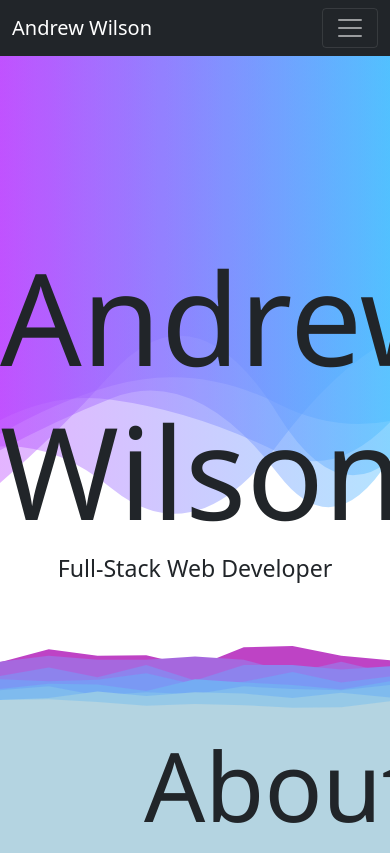
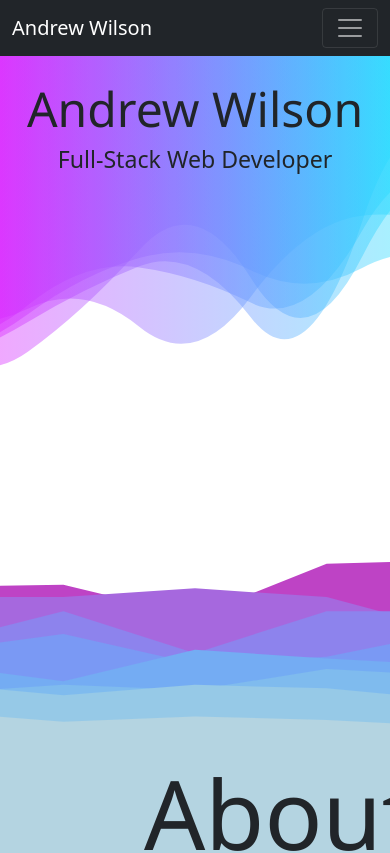
Before and after one commit to andwilson36/react-portfolio, a React (Create React App) app: page / in a window 390 px wide. Shown: the top 853 px of the page. Built offline with nearby package versions, Linux system fonts and the light colour scheme.

Commit message:
mobile for name and sub

```diff
--- a/src/index.css
+++ b/src/index.css
@@ -23,6 +23,14 @@ h1 {
   font-family: 'Noto Sans', sans-serif;
 }
 
+@media only screen and (max-width: 600px) {
+  .name {
+    padding-top: 5rem;
+    font-size: 3rem;
+    width: auto;
+  }
+}
+
 .title {
   font-size: 6rem;
   font-family: 'Noto Sans', sans-serif;
@@ -43,12 +51,32 @@ h1 {
   background-size: cover;
 }
 
+@media only screen and (max-width: 600px) {
+  .spacer {
+    aspect-ratio: 1/1;
+    width: 100%;
+    background-repeat: no-repeat;
+    background-position: center;
+    background-size: cover;
+  }
+}
+
 .spacer-2 {
   aspect-ratio: 600/200;
   max-width: 100%;
   background-repeat: no-repeat;
   background-position: center;
   background-size: cover;
+}
+
+@media only screen and (max-width: 600px) {
+  .spacer-2 {
+    aspect-ratio: 10/9;
+    width: 100%;
+    background-repeat: no-repeat;
+    background-position: center;
+    background-size: cover;
+  }
 }
 
 .content {
```
Also changed, not shown: 1 other file (tests, documents, lock files or other folders).
